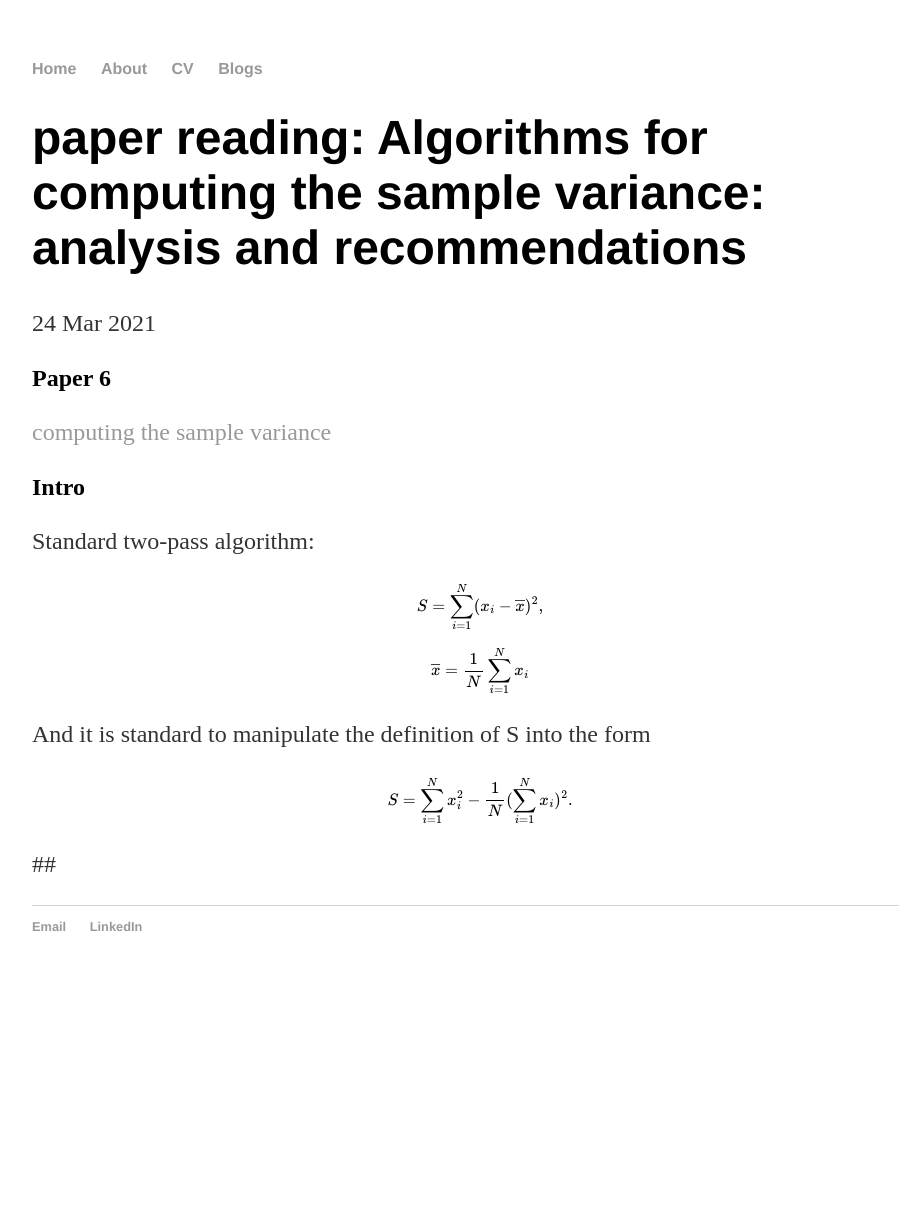
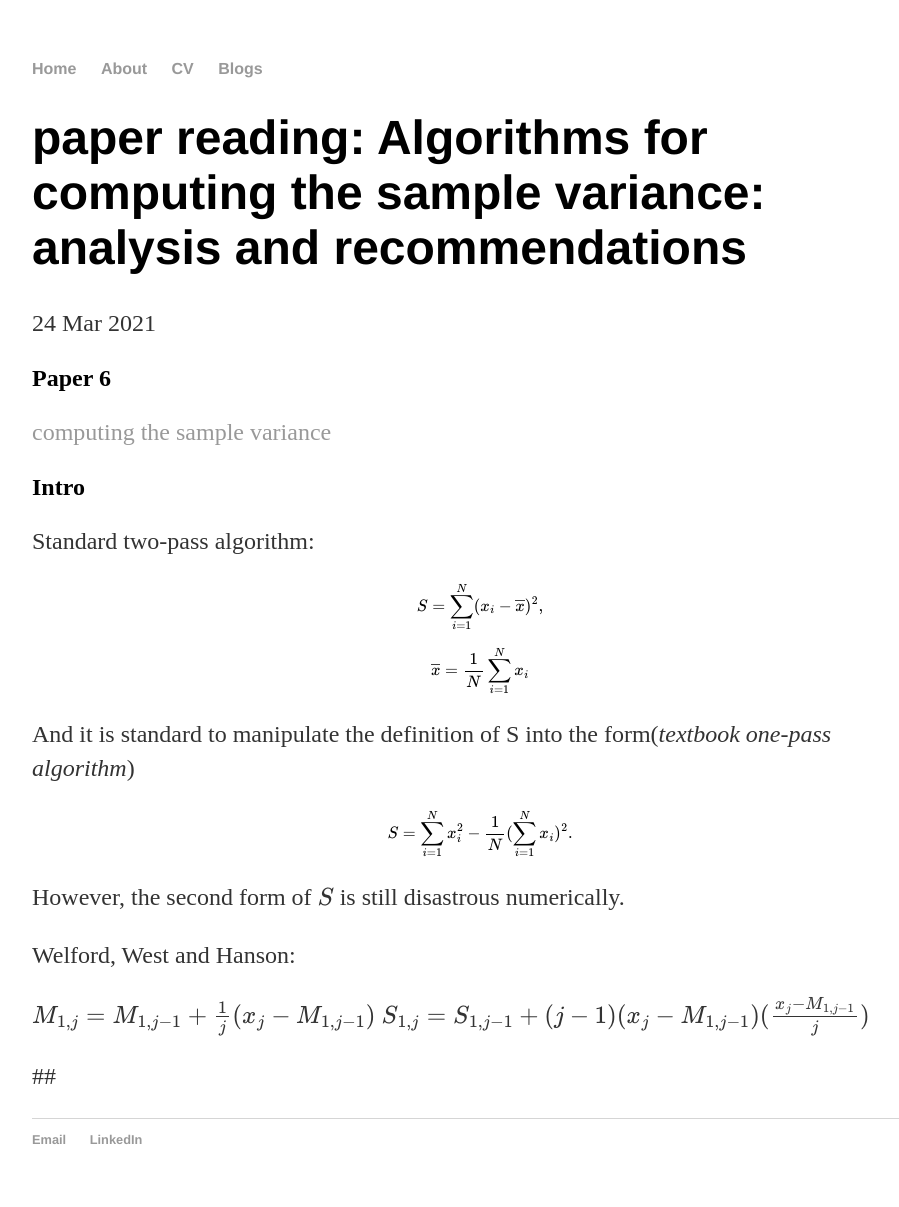
Before and after one commit to radarFudan/radarFudan.github.io, a Jekyll site: the page built from _posts/2021-03-24-paper-reading-Algorithms-for-computing-the-sample-variance.md, in a window 1280 px wide. Shown: the whole page, without its empty margins (160-1059 px from the left). Built offline with Jekyll 4.4.1, drawn with Linux system fonts in a browser that asks for light colours; formulas are drawn with MathJax 3; before the commit the page ends 994 px from its top, so only the background shows below that.

Commit message:
Update 2021-03-24-paper-reading-Algorithms-for-computing-the-sample-variance.md

```diff
--- a/_posts/2021-03-24-paper-reading-Algorithms-for-computing-the-sample-variance.md
+++ b/_posts/2021-03-24-paper-reading-Algorithms-for-computing-the-sample-variance.md
@@ -15,8 +15,15 @@ $$S = \sum_{i=1}^N (x_i - \overline{x})^2,$$
 
 $$\overline{x} = \frac{1}{N} \sum_{i=1}^N x_i$$
 
-And it is standard to manipulate the definition of S into the form
+And it is standard to manipulate the definition of S into the form(*textbook one-pass algorithm*)
 
 $$S = \sum_{i=1}^N x_i^2 - \frac{1}{N} (\sum_{i=1}^N x_i)^2.$$
 
+However, the second form of $S$ is still disastrous numerically.
+
+Welford, West and Hanson:
+
+$$M_{1, j} = M_{1, j-1} + \frac{1}{j} (x_j - M_{1, j-1})$$
+$$S_{1, j} = S_{1, j-1} + (j-1) (x_j - M_{1, j-1})(\frac{x_j - M_{1, j-1}}{j})$$
+
 ##
```
